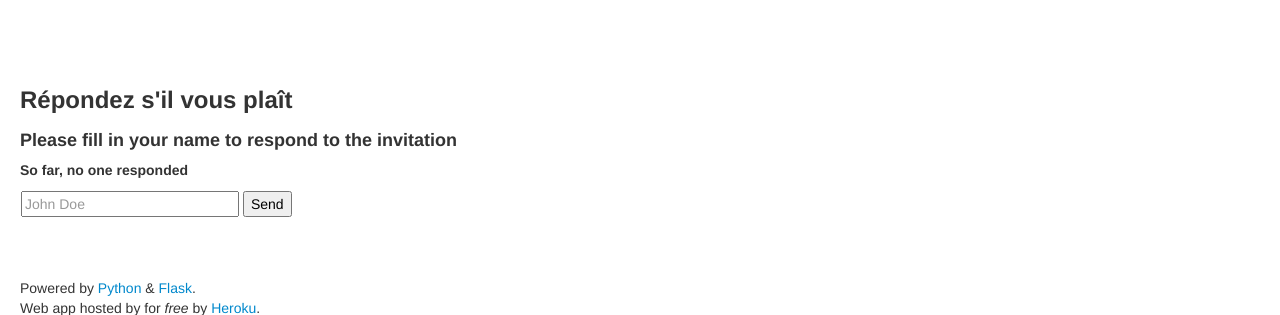
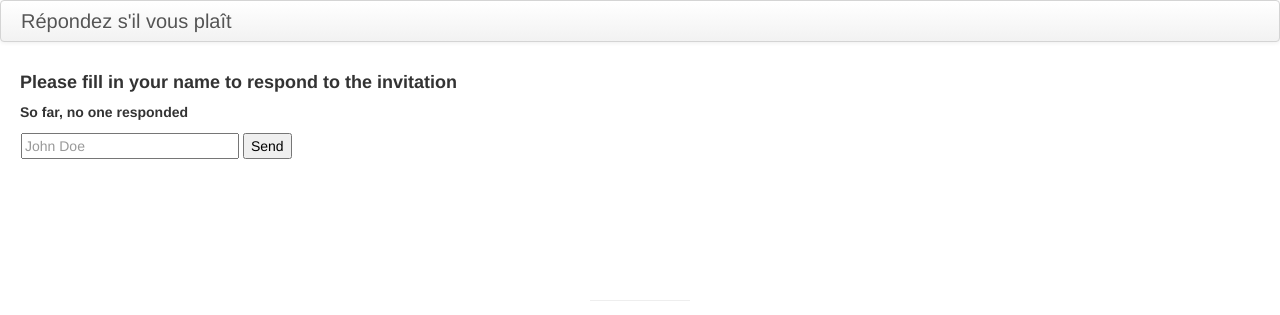
Before and after one commit to yoavram/rsvp, a Flask app: page / in a window 1280 px wide. Shown: the top 315 px of the page. Run offline with Flask 2, Linux system fonts and the light colour scheme; data that the repository does not hold is empty.

Commit message:
basic formatting

```diff
--- a/static/style.css
+++ b/static/style.css
@@ -1,14 +1,223 @@
+/* from the jekyll.css theme
+Theme URI: http://markdotto.com/
+*/
+/* Overrides
+------------------------------------------*/
+.row-fluid {
+	padding-right: 20px;
+	padding-left: 20px;
+}
+
+/* specifics
+---------------------------------------*/
+.error {
+	font-size: small;
+	color: red;
+}
+
+/* Body resets
+-------------------------------------------------- */
+
 html, body {
   margin: 0;
   padding: 0;
 }
 
 body {
-  padding-top: 70px;
+  padding-top: 0px;
   padding-bottom: 40px;
-  padding-right: 10px;
-  padding-left: 20px;
+  padding-right: 0px;
+  padding-left: 0px;
   font-family: "Open Sans", Helvetica, Arial, sans-serif;
   color: #454441;
   background-color: #fff;
 }
+body,
+p {
+  font-size: 16px;
+  line-height: 28px;
+}
+li {
+  line-height: 28px;
+}
+
+p {
+  margin-bottom: 14px;
+}
+h1, h2, h3, h4, h5, h6 {
+  font-weight: normal;
+  margin: 0;
+  line-height: 28px;
+  color: #111;
+  text-rendering: optimizeLegibility;
+}
+h1 {
+  margin: 0 0 10px;
+  font-size: 30px;
+  line-height: 40px;
+}
+h2 {
+  margin: 20px 0 10px;
+  font-size: 24px;
+}
+h3 {
+  margin: 24px 0 5px;
+  font-size: 16px;
+}
+h4 {
+  margin: 16px 0 5px;
+  font-size: 10px;
+}
+h1 small {
+  font-size: 20px;
+  color: #999;
+}
+ul, ol {
+  padding: 0;
+  margin: 0 0 14px;
+}
+
+hr {
+  margin: 27px 0;
+  border: 0;
+  border-top: 1px solid #eee;
+  border-bottom: 1px solid #fff;
+}
+
+strong {
+  color: #222;
+}
+
+abbr {
+  #background-color: #eee;
+  #display: inline-block;
+  #padding: 3px;
+  font-size: 13px;
+  font-weight: bold;
+  color: #555;
+  text-shadow: 0 1px 1px rgba(255, 255, 255, 0.5);
+  text-transform: uppercase;
+  -webkit-border-radius: 3px;
+     -moz-border-radius: 3px;
+          border-radius: 3px;
+}
+
+code, pre {
+  padding: 0 3px 2px;
+  font-family: Menlo, Monaco, "Courier New", monospace;
+  font-size: 15px;
+  color: #333333;
+  -webkit-border-radius: 3px;
+  -moz-border-radius: 3px;
+  border-radius: 3px;
+}
+code {
+  padding: 2px 4px;
+  color: #d14;
+  background-color: #f7f7f9;
+  border: 1px solid #e1e1e8;
+}
+
+pre {
+  display: block;
+  padding: 13.5px;
+  margin: 0 0 14px;
+  font-size: 14px;
+  line-height: 28px;
+  background-color: #f5f5f5;
+  border: 1px solid #ccc;
+  border: 1px solid rgba(0, 0, 0, 0.15);
+  -webkit-border-radius: 4px;
+  -moz-border-radius: 4px;
+  border-radius: 4px;
+  white-space: pre;
+  white-space: pre-wrap;
+  word-break: break-all;
+  word-wrap: break-word;
+}
+pre code {
+  padding: 0;
+  color: inherit;
+  background-color: transparent;
+  border: 0;
+}
+
+blockquote {
+  background-color: #f5f5f5;
+  padding: 20px 30px;
+  margin-bottom: 14px;
+  -webkit-border-radius: 3px;
+  -moz-border-radius: 3px;
+  border-radius: 3px;
+}
+blockquote p {
+  margin-bottom: 0;
+  color: #999999;
+  text-indent: -0.4em;
+}
+blockquote p:before {
+  content: '\201C';
+}
+blockquote p:after {
+  content: '\201D';
+}
+
+
+/* Header */
+/*--------*/
+
+.brand {
+  display: block;
+  float: left;
+  padding-right: 10px;
+  margin-left: -20px;
+  font-size: 20px;
+  font-weight: 200;
+  color: #555;
+  text-shadow: 0 1px 0 #fff
+}
+
+
+/* Links
+-------------------------------------------------- */
+a {
+  font-weight: inherit;
+  line-height: inherit;
+  color: #08c;
+  text-decoration: none;
+}
+a:hover {
+  color: #005580;
+  text-decoration: underline;
+}
+
+/* Footer
+-------------------------------------------------- */
+.colophon {
+	padding-right: 20px;
+	padding-left: 20px;
+}
+.colophon:before {
+  display: block;
+  content: '';
+  width: 100px;
+  height: 1px;
+  margin: 80px auto 20px;
+  background-color: #eee;
+}
+.colophon ul, .colophon p {
+  text-align: center;
+  font-size: 12px;
+  line-height: 20px;
+  color: #999999;
+}
+.colophon ul {
+  margin-left: 0;
+}
+.colophon ul li {
+  display: inline;
+  padding: 0 10px;
+}
+.colophon ul a {
+  white-space: nowrap;
+}
--- a/templates/index.html
+++ b/templates/index.html
@@ -24,9 +24,22 @@
 	<script type="text/javascript" src="/static/bootstrap.min.js"></script>
 </head>
 <body>
+	<div class="navbar">
+	<div class="navbar-inner">
+	<div class="container">
+	<a class="brand" href="#">Répondez s'il vous plaît</a>
+	<div class="nav-collapse pull-left">
+		<!--ul class="nav">
+		<li class="active"><a href="#">תל-אביב/חיפה</a></li>
+		<li><a href="#">ירושלים/באר-שבע</a></li>
+		<li><a href="#">תל-חי/נהריה</a></li>
+		</ul-->
+	</div><!--/.nav-collapse -->
+	</div><!--/.container -->
+	</div><!--/.navbar-inner -->
+	</div><!--/.navbar -->
 	<div class="row-fluid">
 	<div class="span10">
-	<h3>Répondez s'il vous plaît</h3>
 	<h4>Please fill in your name to respond to the invitation</h4>
 	<h5>So far,
 			{% if total==0 %} no one {% elif total==1 %} one person {% else %} {{ total }} people {% endif %}
```
